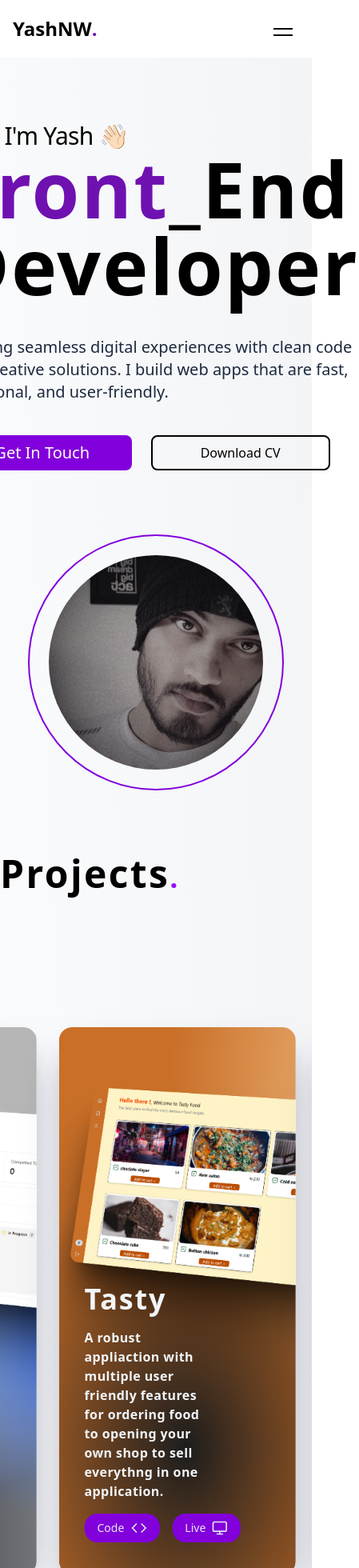
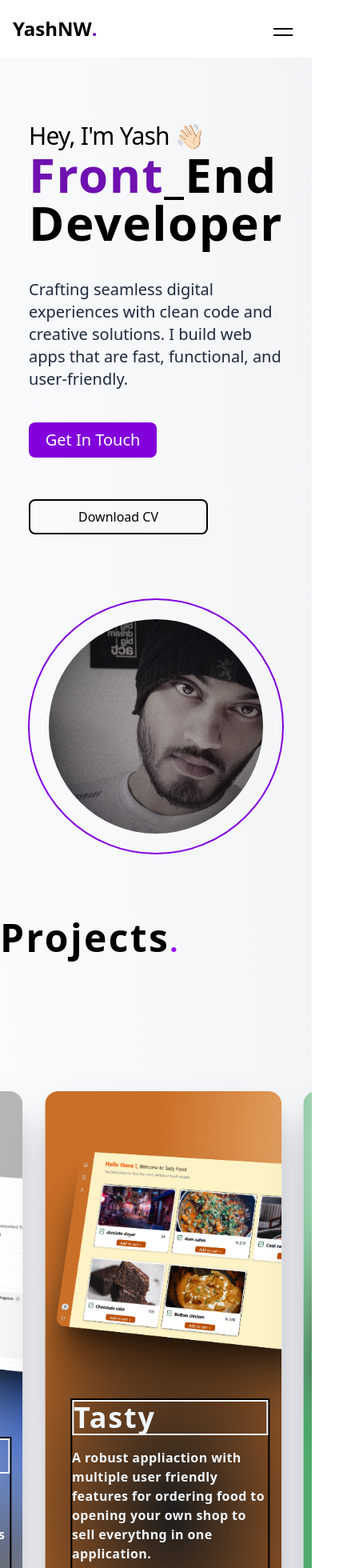
Before and after one commit to YashNarwar1/my_portfolio, a React (Vite) app: page / in a window 390 px wide. Shown: the top 1960 px of the page at 80% size, 449 px wide, since content can reach past the window. Built offline with nearby package versions, Linux system fonts and the light colour scheme.

Commit message:
home screen size change & projects card text size change

```diff
--- a/src/components/card.jsx
+++ b/src/components/card.jsx
@@ -57,7 +57,7 @@ export const Card = ({
           <h1 className="text-4xl font-bold tracking-wider text-slate-700">
             {title}
           </h1>
-          <p className="hidden md:block text-md font-semibold tracking-wide text-slate-700">
+          <p className=" text-md font-semibold tracking-wide text-slate-700">
             {description}
           </p>
           <div className="flex items-start gap-4">
@@ -95,11 +95,11 @@ export const Card = ({
             transition: { duration: 0.6, ease: "easeOut" },
           },
         }}
-        className="w-[calc(100%-10rem)] flex flex-col gap-4 lg:hidden absolute bottom-10 left-10">
-        <h1 className="text-4xl w-full font-bold tracking-wider text-slate-100 md:text-slate-800">
+        className="w-[80%] border-2 flex flex-col gap-4 lg:hidden absolute bottom-10 left-10">
+        <h1 className="text-4xl w-full border-2 font-bold tracking-wider text-slate-100 md:text-slate-800">
           {title}
         </h1>
-        <p className="text-md w-full font-semibold tracking-wide text-slate-100 md:text-slate-800">
+        <p className=" text-md w-full font-semibold tracking-wide text-slate-100 md:text-slate-800">
           {description}
         </p>
         <div className="flex items-start gap-4">
--- a/src/components/hero.jsx
+++ b/src/components/hero.jsx
@@ -5,10 +5,10 @@ import { Button } from "./button";
 
 export const Hero = () => {
   return (
-    <div className="flex w-full md:min-h-[100vh]  md:px-10 flex-col lg:flex-row mb-10  items-center    ">
+    <div className="flex w-full md:min-h-[100vh] px-4 md:px-10 flex-col lg:flex-row mb-10  items-center    ">
       <div className="flex flex-col my-20 mx-10 lg:w-[50%]">
         <h1 className="text-3xl tracking-tight">Hey, I'm Yash 👋🏻 </h1>
-        <h2 className="text-8xl tracking-wide text-black font-bold mb-10">
+        <h2 className="text-6xl md:text-8xl tracking-wide text-black font-bold mb-10">
           <span className="text-purple-800">Front</span>_End Developer
         </h2>
         <p className="text-slate-800 text-xl ">
@@ -16,8 +16,8 @@ export const Hero = () => {
           solutions. I build web apps that are fast, functional, and
           user-friendly.
         </p>
-        <div className="flex w-full gap-6 md:mt-10">
-          <button className="px-4 py-2 w-[14rem] bg-purple-700 rounded-lg text-xl text-white mt-10 hover:opacity-85    cursor-pointer">
+        <div className="flex flex-col sm:flex-row w-full gap-3 sm:gap-6 md:mt-10">
+          <button className="px-4 py-2  w-[10rem] lg:w-[14rem] bg-purple-700 rounded-lg text-xl text-white mt-10 hover:opacity-85    cursor-pointer">
             <Link to="/contact">Get In Touch</Link>
           </button>
           <button
```
